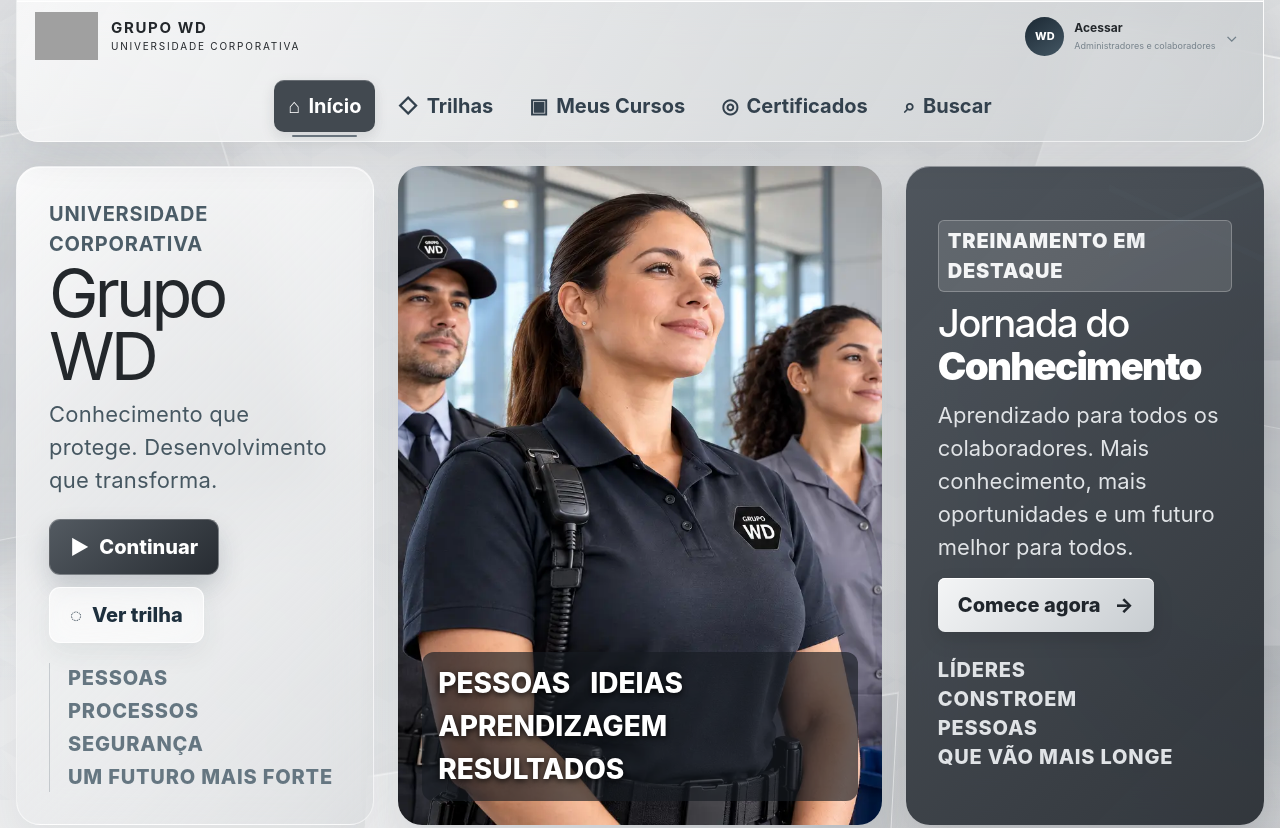
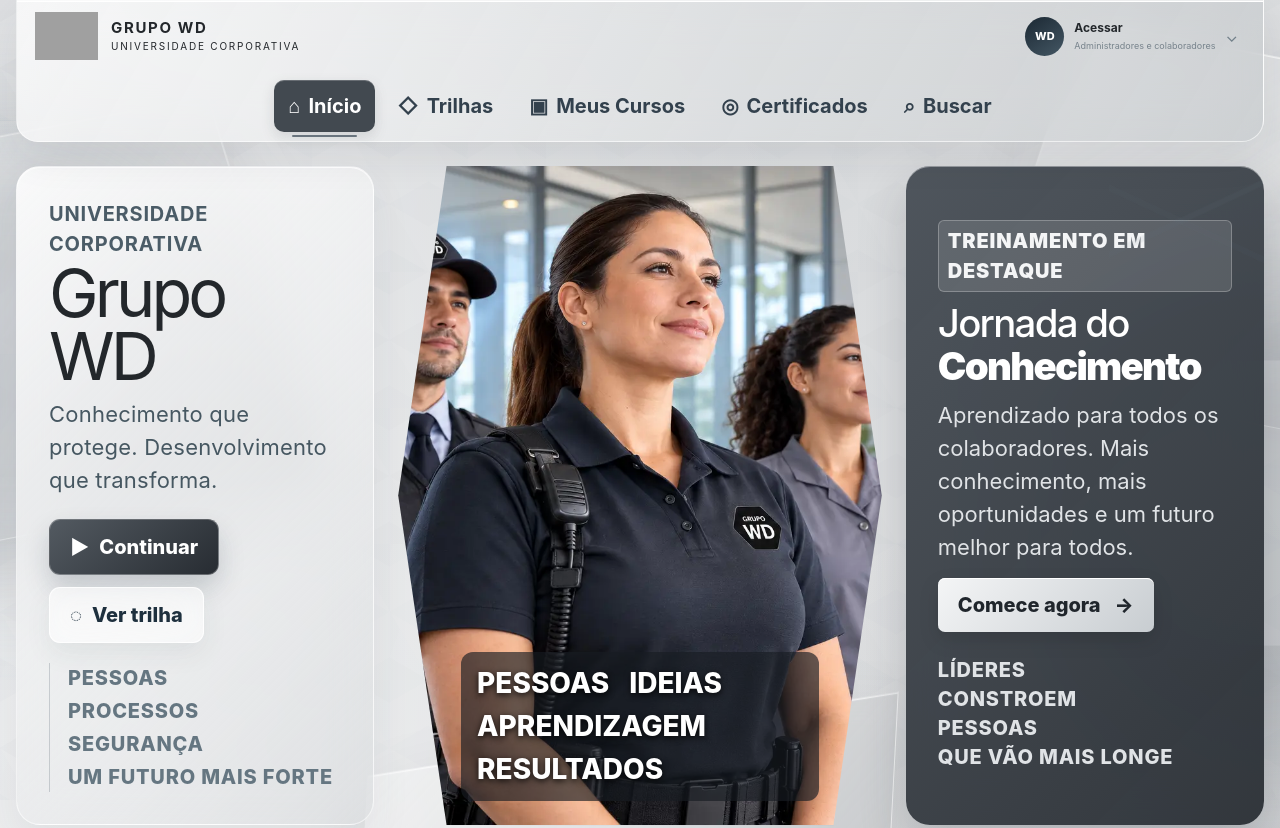
Before and after one commit to Robson-Haro/Universidade-Corporativa-Grupo-WD-, a Next.js app: page / in a window 1280 px wide. Shown: the top 828 px of the page. Built offline with nearby package versions, Linux system fonts and the light colour scheme; grey boxes are pictures that could not be loaded.

Commit message:
Restore honeycomb photo shape and preserve headroom

```diff
--- a/app/globals.css
+++ b/app/globals.css
@@ -2633,3 +2633,11 @@
   .wduni-hero-copy,.wduni-feature { min-height: 0; }
   .wduni-hero-image { min-height: 440px; }
 }
+
+/* Colmeia com enquadramento superior para preservar as cabeças. */
+.wduni-hero-image {
+  clip-path: polygon(10% 0,90% 0,100% 50%,90% 100%,10% 100%,0 50%);
+  border-radius: 0;
+}
+.wduni-hero-image img { object-position: center top; }
+.wduni-image-caption { left: 13%; right: 13%; }
```
